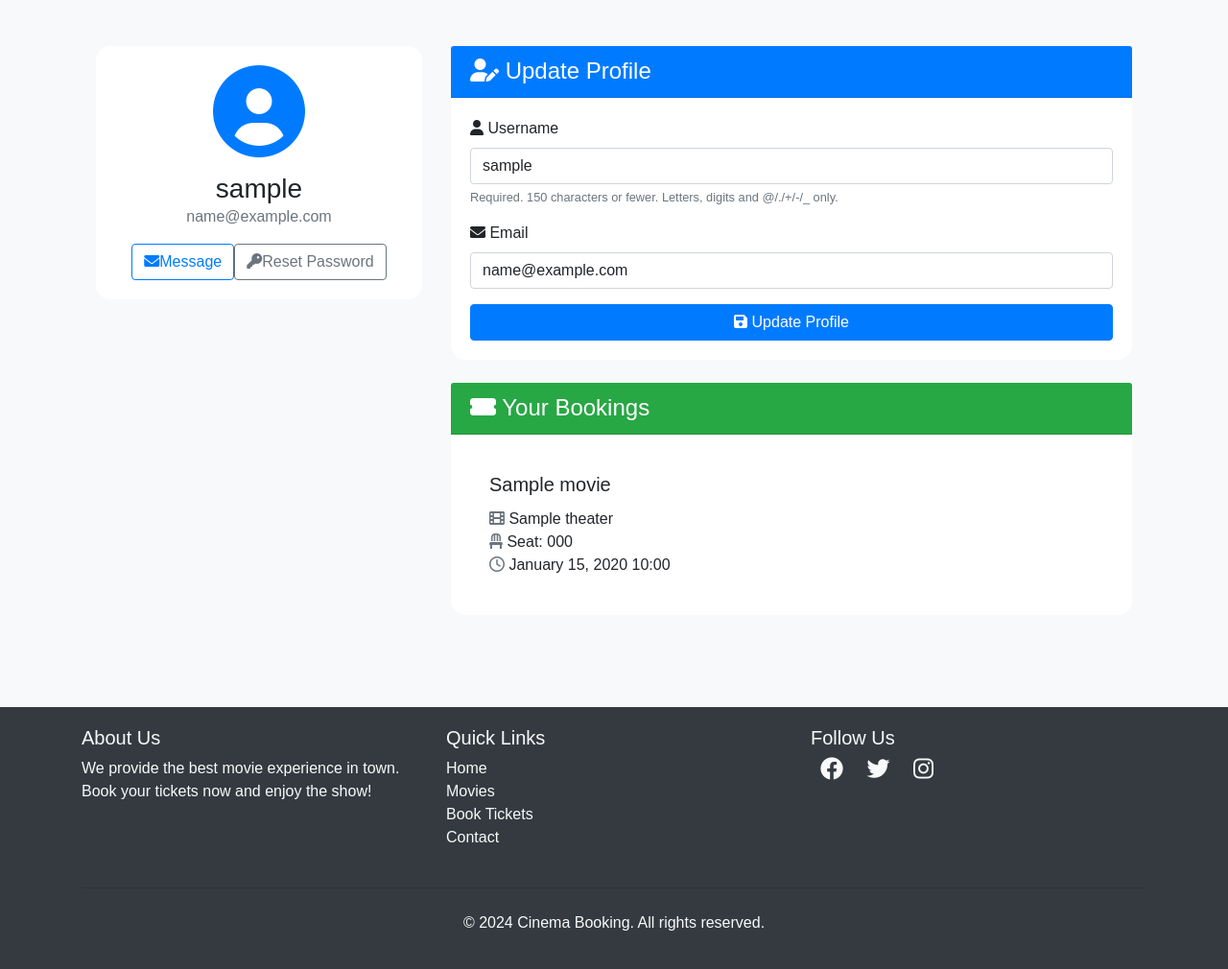
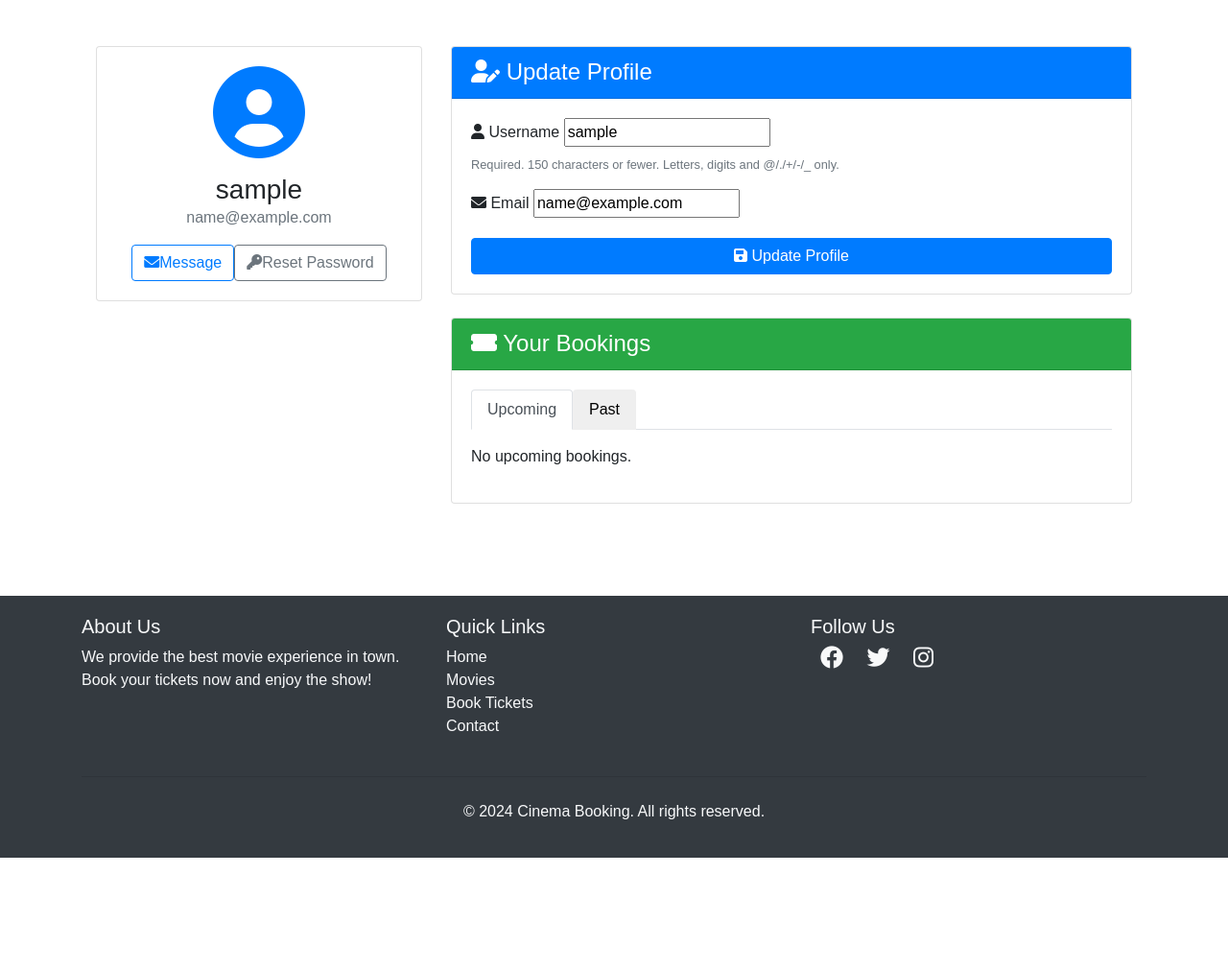
Before and after one commit to Rajarajan-03/bookmyshow-internship, a Django app: page /profile/ in a window 1280 px wide. Shown: the part 70-1080 px from the top of the page at 96% size. After the commit the page ends 964 px from the top, so only its background shows below. Run offline with Django 5.2, Linux system fonts and the light colour scheme; a user stored in the database is signed in; tables that the repository leaves empty hold one stand-in row (values such as "Sample post"); some libraries are stand-ins or nearby versions.

Commit message:
booking history

```diff
--- a/templates/users/profile.html
+++ b/templates/users/profile.html
@@ -1,9 +1,10 @@
-{% extends "users/basic.html" %} {% block content %}
+{% extends "users/basic.html" %}
+{% block content %}
 
 <div class="container py-5">
   <div class="row">
+    <!-- Sidebar User Info -->
     <div class="col-lg-4 mb-4">
-      <!-- User Info Card -->
       <div class="card shadow">
         <div class="card-body text-center">
           <div class="mb-3">
@@ -19,8 +20,9 @@
       </div>
     </div>
 
+    <!-- Main Content: Profile Form and Bookings -->
     <div class="col-lg-8">
-      <!-- Profile Update Form Card -->
+      <!-- Profile Form -->
       <div class="card shadow mb-4">
         <div class="card-header bg-primary text-white">
           <h4 class="mb-0"><i class="fas fa-user-edit me-2"></i> Update Profile</h4>
@@ -46,28 +48,68 @@
         </div>
       </div>
 
-      <!-- Bookings Card -->
+      <!-- Booking History -->
       <div class="card shadow">
         <div class="card-header bg-success text-white">
-          <h4 class="mb-0"><i class="fas fa-ticket-alt me-2"> </i> Your Bookings</h4>
+          <h4 class="mb-0"><i class="fas fa-ticket-alt me-2"></i> Your Bookings</h4>
         </div>
         <div class="card-body">
-          {% if bookings %}
+          {% if upcoming or past %}
+            <ul class="nav nav-tabs mb-3" id="bookingTabs" role="tablist">
+              <li class="nav-item" role="presentation">
+                <button class="nav-link active" id="upcoming-tab" data-bs-toggle="tab" data-bs-target="#upcoming" type="button" role="tab">Upcoming</button>
+              </li>
+              <li class="nav-item" role="presentation">
+                <button class="nav-link" id="past-tab" data-bs-toggle="tab" data-bs-target="#past" type="button" role="tab">Past</button>
+              </li>
+            </ul>
+            <div class="tab-content" id="bookingTabsContent">
+              <div class="tab-pane fade show active" id="upcoming" role="tabpanel">
+                {% if upcoming %}
                   <div class="row row-cols-1 row-cols-md-2 g-4">
-              {% for booking in bookings %}
+                    {% for booking in upcoming %}
                     <div class="col">
                       <div class="card h-100 border-0 shadow-sm">
                         <div class="card-body">
                           <h5 class="card-title">{{ booking.movie.name }}</h5>
                           <p class="card-text">
-                        <i class="fas fa-film me-2 text-muted"> </i>  {{ booking.theater.name }}<br>
-                        <i class="fas fa-chair me-2 text-muted"> </i>  Seat: {{ booking.seat.seat_number }}<br>
-                        <i class="far fa-clock me-2 text-muted"> </i>  {{ booking.booked_at|date:"F d, Y H:i" }}
+                            <i class="fas fa-film me-2 text-muted"></i> {{ booking.theater.name }}<br>
+                            <i class="fas fa-chair me-2 text-muted"></i> Seat: {{ booking.seat.seat_number }}<br>
+                            <i class="far fa-clock me-2 text-muted"></i> Show: {{ booking.theater.time|date:"M d, Y H:i" }}<br>
+                            <i class="far fa-calendar-check me-2 text-muted"></i> Booked at: {{ booking.booked_at|date:"M d, Y H:i" }}
                           </p>
                         </div>
                       </div>
                     </div>
                     {% endfor %}
+                  </div>
+                {% else %}
+                  <p>No upcoming bookings.</p>
+                {% endif %}
+              </div>
+              <div class="tab-pane fade" id="past" role="tabpanel">
+                {% if past %}
+                  <div class="row row-cols-1 row-cols-md-2 g-4 mt-3">
+                    {% for booking in past %}
+                    <div class="col">
+                      <div class="card h-100 border-0 shadow-sm">
+                        <div class="card-body">
+                          <h5 class="card-title">{{ booking.movie.name }}</h5>
+                          <p class="card-text">
+                            <i class="fas fa-film me-2 text-muted"></i> {{ booking.theater.name }}<br>
+                            <i class="fas fa-chair me-2 text-muted"></i> Seat: {{ booking.seat.seat_number }}<br>
+                            <i class="far fa-clock me-2 text-muted"></i> Show: {{ booking.theater.time|date:"M d, Y H:i" }}<br>
+                            <i class="far fa-calendar-check me-2 text-muted"></i> Booked at: {{ booking.booked_at|date:"M d, Y H:i" }}
+                          </p>
+                        </div>
+                      </div>
+                    </div>
+                    {% endfor %}
+                  </div>
+                {% else %}
+                  <p>No past bookings yet.</p>
+                {% endif %}
+              </div>
             </div>
           {% else %}
             <div class="text-center py-5">
@@ -81,77 +123,9 @@
   </div>
 </div>
 
-<!-- Font Awesome CDN -->
+<!-- Bootstrap 5 Tabs JS -->
+<script src="https://cdn.jsdelivr.net/npm/bootstrap@5.3.3/dist/js/bootstrap.bundle.min.js"></script>
+<!-- Font Awesome -->
 <link rel="stylesheet" href="https://cdnjs.cloudflare.com/ajax/libs/font-awesome/6.0.0-beta3/css/all.min.css">
 
-<!-- Custom CSS -->
-<style>
-  body {
-    background-color: #f8f9fa;
-  }
-  .card {
-    border-radius: 15px;
-    border: none;
-    transition: transform 0.3s ease-in-out;
-  }
-  .card:hover {
-    transform: translateY(-5px);
-  }
-  .card-header {
-    border-top-left-radius: 15px;
-    border-top-right-radius: 15px;
-  }
-  /* Style form fields */
-  form input, form select, form textarea {
-    display: block;
-    width: 100%;
-    padding: 0.375rem 0.75rem;
-    font-size: 1rem;
-    font-weight: 400;
-    line-height: 1.5;
-    color: #212529;
-    background-color: #fff;
-    background-clip: padding-box;
-    border: 1px solid #ced4da;
-    border-radius: 0.25rem;
-    transition: border-color 0.15s ease-in-out, box-shadow 0.15s ease-in-out;
-  }
-  form input:focus, form select:focus, form textarea:focus {
-    border-color: #86b7fe;
-    outline: 0;
-    box-shadow: 0 0 0 0.25rem rgba(13, 110, 253, 0.25);
-  }
-  @media (max-width: 767.98px) {
-    .card-body {
-      padding: 1rem;
-    }
-  }
-</style>
-<!-- <div class="container mt-4">
-    <h2>Profile</h2>
-    <form method="POST">
-      {% csrf_token %}
-      {{ u_form.as_p }}
-      <div>
-        <button class="btn btn-primary mt-2" type="submit">Update Profile</button>
-      </div>
-    </form>
-
-    <p>Want to change your password? <a href="{% url 'password_reset' %}">Reset it here</a>.</p>
-
-    <h2>Booking</h2>
-    <ul>
-      {% for booking in bookings %}
-      <li>
-        movie:{{booking.movie.name}}<br>
-        theater:{{booking.theater.name}}<br>
-        seat:{{booking.seat.seat_number}}<br>
-        bookedat:{{booking.booked_at}}
-
-      </li>
-      {% empty %}
-      <li>no bookings yet</li>
-      {% endfor %}
-    </ul>
-  </div> -->
 {% endblock %}
--- a/users/views.py
+++ b/users/views.py
@@ -5,6 +5,7 @@ from django.shortcuts import render,redirect
 from django.contrib.auth import login,authenticate
 from django.contrib.auth.decorators import login_required
 from movies.models import Movie , Booking
+from django.utils import timezone
 
 def home(request):
     movies= Movie.objects.all()
@@ -37,6 +38,11 @@ def login_view(request):
 @login_required
 def profile(request):
     bookings= Booking.objects.filter(user=request.user)
+    bookings = Booking.objects.filter(user=request.user).select_related('movie', 'theater', 'seat')
+    now = timezone.now()
+
+    upcoming = bookings.filter(theater__time__gte=now).order_by('theater__time')
+    past = bookings.filter(theater__time__lt=now).order_by('-theater__time')
     if request.method == 'POST':
         u_form = UserUpdateForm(request.POST, instance=request.user)
         if u_form.is_valid():
@@ -44,9 +50,11 @@ def profile(request):
             return redirect('profile')
     else:
         u_form = UserUpdateForm(instance=request.user)
-
-    return render(request, 'users/profile.html', {'u_form': u_form,'bookings':bookings})
-
+    return render(request, 'users/profile.html', {
+        'u_form': u_form,
+        'upcoming': upcoming,
+        'past': past
+    })
 @login_required
 def reset_password(request):
     if request.method == 'POST':
```
Lines whose indentation alone changed are shown as unchanged.
